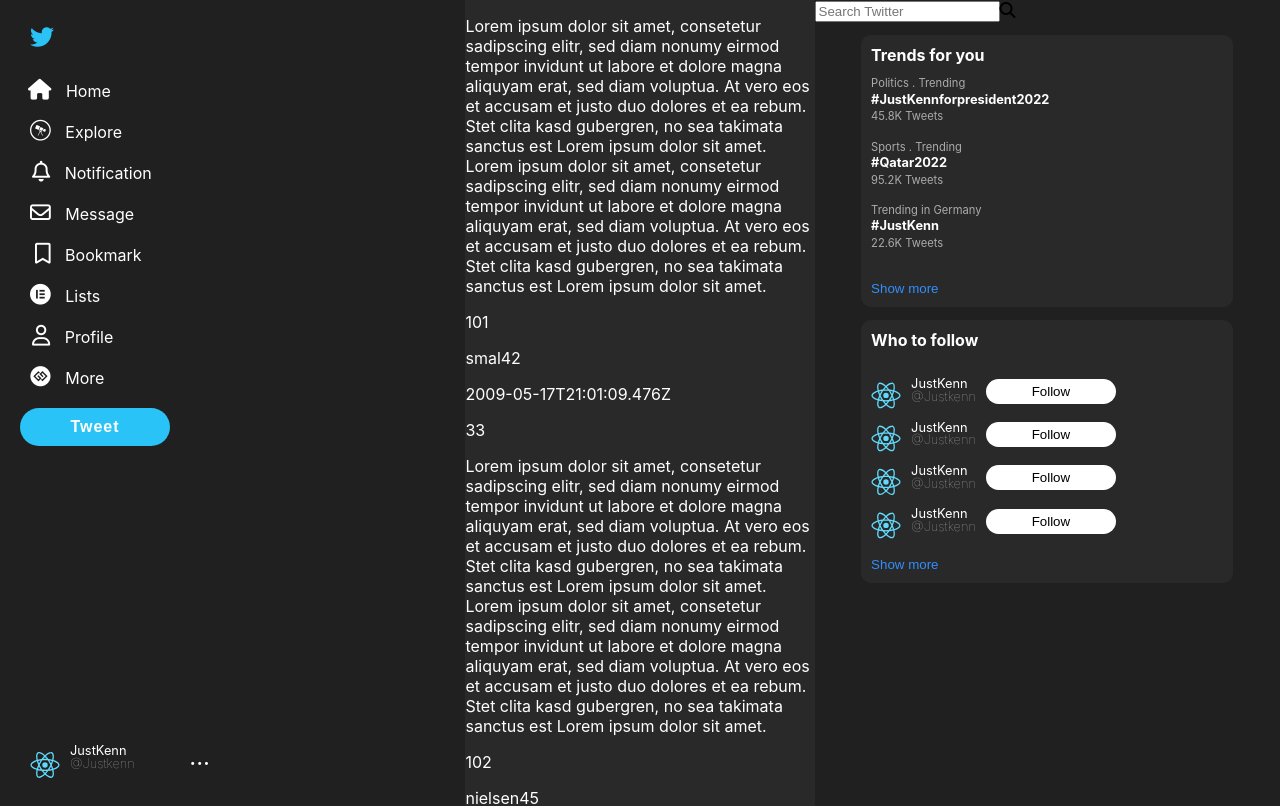
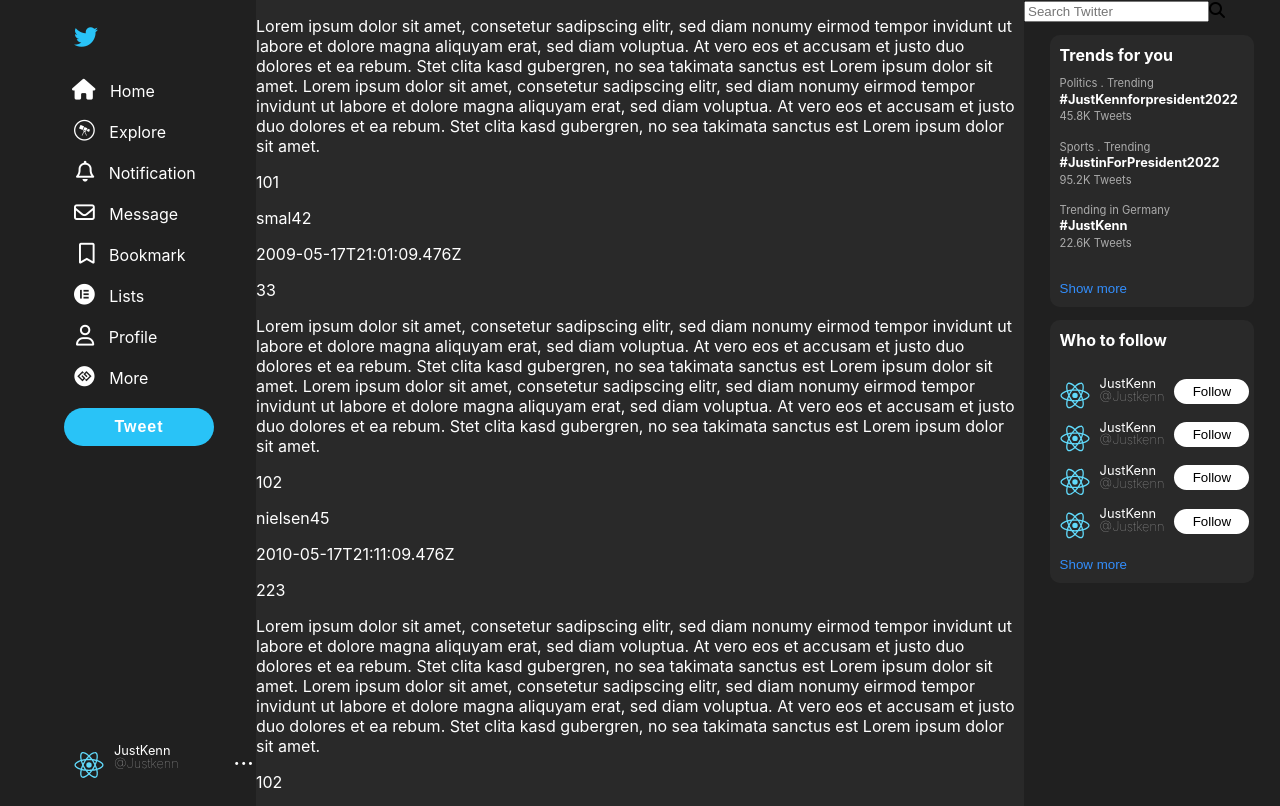
Before and after one commit to Kenneford/twitter, a React (Create React App) app: page / in a window 1280 px wide. Shown: the top 806 px of the page. Built offline with nearby package versions, Linux system fonts and the light colour scheme.

Commit message:
Folders updated

```diff
--- a/src/App.js
+++ b/src/App.js
@@ -5,7 +5,6 @@
 import RightPane from './components/RightPane';
 // import 'bootstrap/dist/css/bootstrap.min.css'
 import { BrowserRouter, Route, Routes } from 'react-router-dom';
-import Messages from './components/Messages';
 // import AllMessages from './components/AllMessages';
 
 const users = [
@@ -130,11 +129,6 @@
         <MainPane
         users={users} />
         <RightPane />
-            {/* <Routes>
-                <Route path='/messages'>
-                    <LeftPane />
-                </Route>
-            </Routes> */}
     </div>
   );
 }
--- a/src/components/LeftPane.css
+++ b/src/components/LeftPane.css
@@ -1,11 +1,13 @@
 .leftPane{
-    width: 80%;
+    width: 20%;
     height: 100vh;
     color: #fff;
 }
 .leftPane-cont{
-    width: 40%;
-    margin-left: 20px;
+    /* width: 40%; */
+    height: inherit;
+    position: fixed;
+    margin-left: 5%;
     padding-top: 25px;
 }
 .fa-twitter{
--- a/src/components/MainPane.css
+++ b/src/components/MainPane.css
@@ -3,3 +3,10 @@
     background: #292929;
     color: #fff;
 }
+.msg-content{
+    display: flex;
+}
+.msg-content img{
+    border-radius: 50%;
+    margin-right: 10px;
+}
--- a/src/components/Messages.js
+++ b/src/components/Messages.js
@@ -140,7 +140,7 @@
               </div>
             )
         })}
-
+        {/* <MainPane date={message.date}/> */}
     </div>
   )
 }
--- a/src/components/RightPane.css
+++ b/src/components/RightPane.css
@@ -1,5 +1,5 @@
 .rightPane{
-  width: 80%;
+  width: 20%;
   height: 100vh;
 }
 .trends{
--- a/src/components/RightPane.js
+++ b/src/components/RightPane.js
@@ -19,7 +19,7 @@
                 </div>
                 <div className='sports'>
                     <p className='s-trend'>Sports . Trending</p>
-                    <h3 className='s-h3'>#Qatar2022</h3>
+                    <h3 className='s-h3'>#JustinForPresident2022</h3>
                     <p className='s-tweets'>95.2K Tweets</p>
                 </div>
                 <div className='germany'>
```
